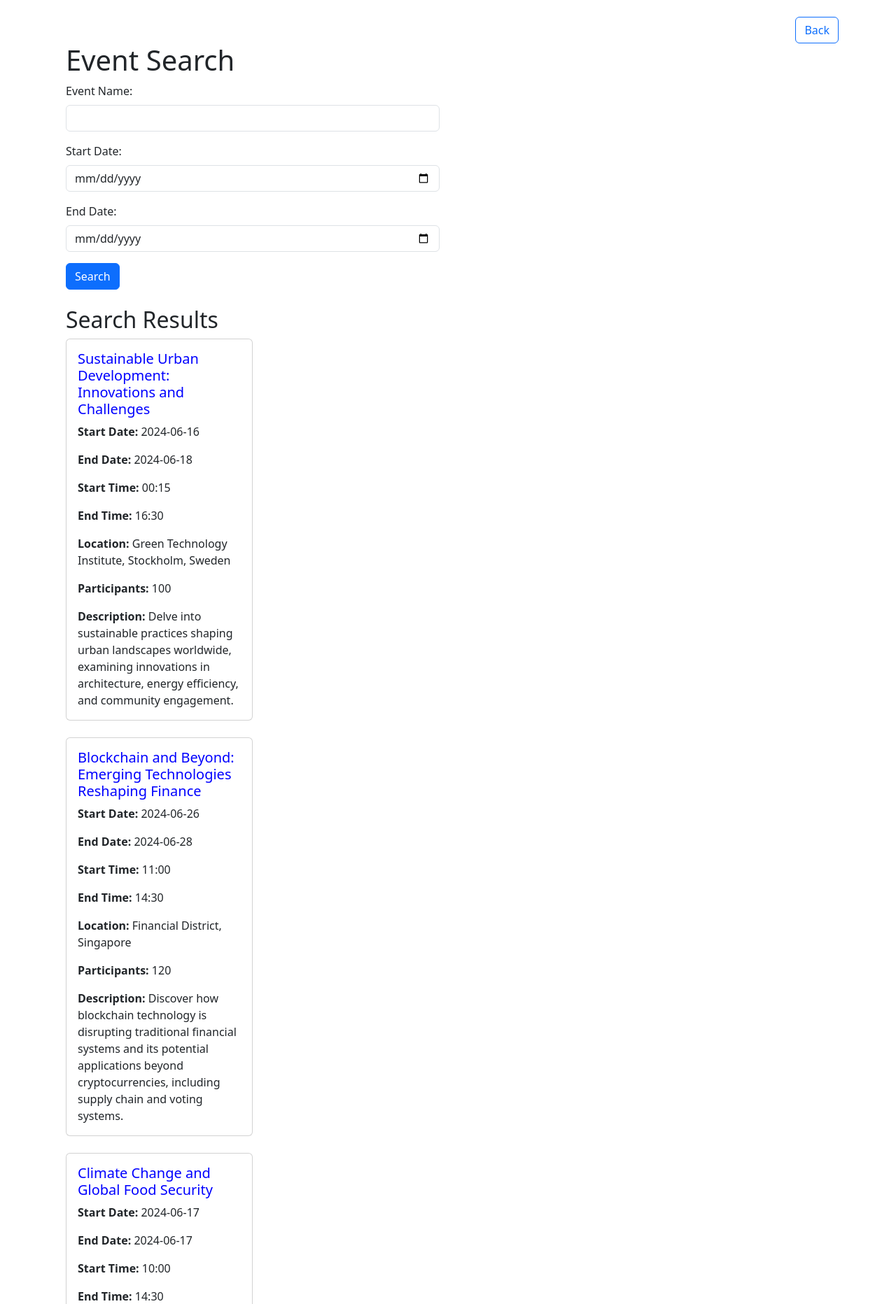
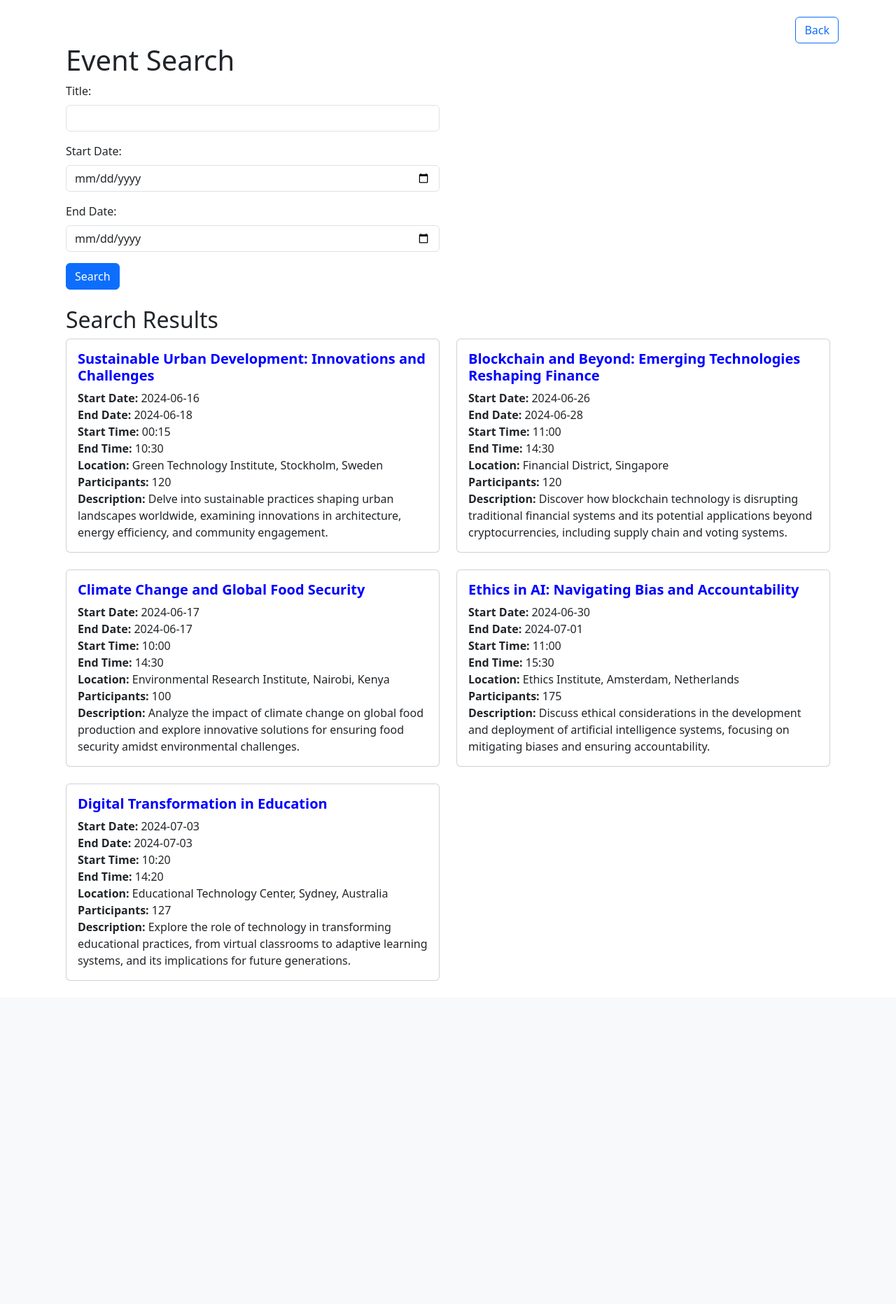
Before and after one commit to ammbika/Seminar-Sphere, a Flask app: page /search_event in a window 1280 px wide. Shown: the part 69-1933 px from the top of the page at 70% size. After the commit the page ends 1471 px from the top, so only its background shows below. Run offline with Flask 3, Linux system fonts and the light colour scheme.

Commit message:
Solved problem with end time validation

```diff
--- a/app.py
+++ b/app.py
@@ -6,6 +6,12 @@ from datetime import datetime
 app= Flask(__name__)
 app.secret_key = 'gfy3o48046Gc7&^$hdjs'
 
+def parse_time(time_str):
+    try:
+        return datetime.strptime(time_str, '%H:%M').time()
+    except ValueError:
+        return None
+
 def validate_event_data(title, start_date, end_date, start_time, end_time, location,participants, description):
     if not title or not location or not description:
         return False, "Event name, location, and description cannot be empty."
@@ -13,15 +19,21 @@ def validate_event_data(title, start_date, end_date, start_time, end_time, locat
     try:
         start_date_obj = datetime.strptime(start_date, "%Y-%m-%d")
         end_date_obj = datetime.strptime(end_date, "%Y-%m-%d")
-        start_time_obj = datetime.strptime(start_time, "%H:%M")
-        end_time_obj = datetime.strptime(end_time, "%H:%M")
     except ValueError:
         return False, "Invalid date or time format."
 
+    try:
+        start_time_obj = parse_time(start_time)
+        end_time_obj = parse_time(end_time)
+        if not start_time_obj or not end_time_obj:
+            raise ValueError("Invalid time format")
+    except ValueError:
+        return False, "Invalid time format."
+
     if start_date_obj > end_date_obj:
         return False, "Start date cannot be after end date."
-    if start_time_obj >= end_time_obj and start_date_obj == end_date_obj:
-        return False, "Start time must be before end time on the same day."
+    if end_time_obj <= start_time_obj:
+        return False, "End time must be after start time."
 
     try:
         participants = int(participants)
@@ -233,7 +245,7 @@ def search_event():
     # Filter events based on criteria
     filtered_events = events
     if title:
-        filtered_events = [event for event in filtered_events if event.get('title', '').lower() == title.lower()]
+        filtered_events = [event for event in filtered_events if title.lower() in event.get('title', '').lower()]
     if start_date:
         filtered_events = [event for event in filtered_events if event.get('start_date') == start_date]
     if end_date:
--- a/events.json
+++ b/events.json
@@ -4,9 +4,9 @@
         "start_date": "2024-06-16",
         "end_date": "2024-06-18",
         "start_time": "00:15",
-        "end_time": "16:30",
+        "end_time": "10:30",
         "location": "Green Technology Institute, Stockholm, Sweden",
-        "participants": "100",
+        "participants": "120",
         "description": "Delve into sustainable practices shaping urban landscapes worldwide, examining innovations in architecture, energy efficiency, and community engagement.",
         "id": "d5ef7bbf-8067-464f-a01a-ab6d20fb77d5"
     },
--- a/templates/search.html
+++ b/templates/search.html
@@ -15,7 +15,7 @@
             <h1>Event Search</h1>
             <form action="{{ url_for('search_event') }}" method="GET">
                 <div class="mb-3">
-                    <label for="title" class="form-label">Event Name:</label>
+                    <label for="title" class="form-label">Title:</label>
                     <input type="text" id="title" name="title" class="form-control">
                 </div>
                 <div class="mb-3">
@@ -32,27 +32,33 @@
     </div>
 
     <div class="row mt-4">
-        <div class="col-md-6">
+        <div class="col-md-12">
             <h2>Search Results</h2>
             {% if events %}
-                <ul class="list-group">
-                {% for event in events %}
-                <div class="col-md-6 mb-4">
-                    <div class="card">
-                        <div class="card-body">
-                            <h5 class="card-title" style="color: blue;">{{ event.title }}</h5>
-                            <p class="card-text"><strong>Start Date:</strong> {{ event.start_date }}</p>
-                            <p class="card-text"><strong>End Date:</strong> {{ event.end_date }}</p>
-                            <p class="card-text"><strong>Start Time:</strong> {{ event.start_time }}</p>
-                            <p class="card-text"><strong>End Time:</strong> {{ event.end_time }}</p>
-                            <p class="card-text"><strong>Location:</strong> {{ event.location }}</p>
-                            <p class="card-text"><strong>Participants:</strong> {{ event.participants }}</p>
-                            <p class="card-text"><strong>Description:</strong> {{ event.description }}</p>
+                <div class="row row-cols-1 row-cols-md-2 g-4">
+                    {% for event in events %}
+                    <div class="col">
+                        <div class="card h-100">
+                            <div class="card-body">
+                                <h5 class="card-title" style="color: blue; font-weight: bold;">{{ event.title }}</h5>
+                                <p class="card-text">
+                                    <strong>Start Date:</strong> {{ event.start_date }}<br>
+                                    <strong>End Date:</strong> {{ event.end_date }}<br>
+                                    <strong>Start Time:</strong> {{ event.start_time }}<br>
+                                    <strong>End Time:</strong> {{ event.end_time }}<br>
+                                    <strong>Location:</strong> {{ event.location }}<br>
+                                    <strong>Participants:</strong> {{ event.participants }}<br>
+                                    <strong>Description:</strong> {{ event.description }}<br>
+                                </p>
+                                {% if logged_in %}
+                                    <a href="{{ url_for('edit_event', event_id=event.id) }}" class="btn btn-primary me-2">Edit</a>
+                                    <a href="{{ url_for('delete_event', event_id=event.id) }}" class="btn btn-danger">Delete</a>
+                                {% endif %}
+                            </div>
                         </div>
                     </div>
+                    {% endfor %}
                 </div>
-                {% endfor %}
-                </ul>
             {% else %}
                 <p>No events found.</p>
             {% endif %}
```
Also changed, not shown: static/script.js (+30 -3 lines), templates/createEvent.html (+8 -8 lines), templates/editEvent.html (+8 -8 lines).
